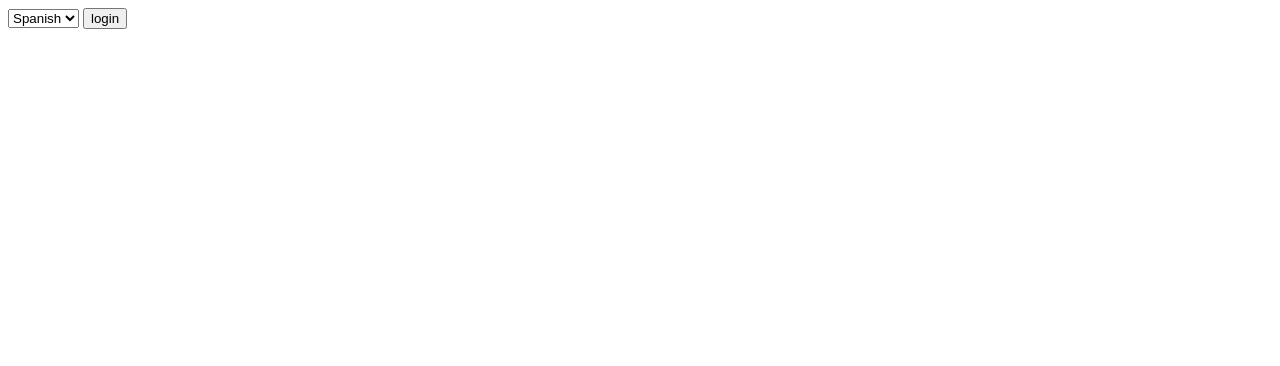
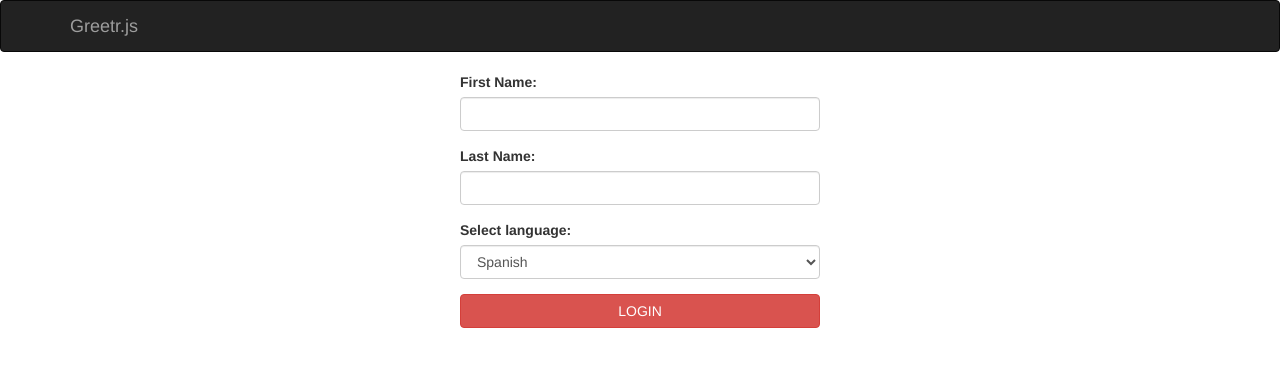
Before and after one commit to viveksharma619/Greetr, a website: page index.html in a window 1280 px wide. Drawn offline with nearby package versions, Linux system fonts and the light colour scheme.

Commit message:
Added Bootstrap and some input feilds

```diff
--- a/app.js
+++ b/app.js
@@ -3,7 +3,7 @@ var a = G$('Vivek', 'Sharma');
 
 $('#login').click(function(){
   //gets a  new object without new keyword
-  var loginGreetr = G$('Jane',' Doe');
+  var loginGreetr = G$($('#firstName').val(), $('#lastName').val());
   $('#logindiv').hide();
   //chainable methods
   loginGreetr.setLang($('#lang').val()).HTMLGreeting('#greeting', true).log();
--- a/index.html
+++ b/index.html
@@ -4,17 +4,47 @@
         <title>Simple Greetr JS</title>
         <meta charset="UTF-8">
         <meta name="viewport" content="width=device-width, initial-scale=1">
+        <!-- Latest compiled and minified CSS -->
+        <link rel="stylesheet" href="https://maxcdn.bootstrapcdn.com/bootstrap/3.3.7/css/bootstrap.min.css" integrity="sha384-BVYiiSIFeK1dGmJRAkycuHAHRg32OmUcww7on3RYdg4Va+PmSTsz/K68vbdEjh4u" crossorigin="anonymous">
     </head>
     <body>
-        <div id="logindiv">
-            <select id="lang">
-                <option value="es">Spanish</option>
-                <option value="en">English</option>
-            </select>
-            <input type="button" name="login" id="login" value="login">
+        <nav class="navbar navbar-inverse">
+            <div class="container">
+                <!-- Brand and toggle get grouped for better mobile display -->
+                <div class="navbar-header">
+                <a class="navbar-brand" href="">Greetr.js</a>
+                </div>
+            </div><!-- /.container -->
+        </nav>
+        <div class="container">
+            <div class="row">
+                <div class="col-md-4 col-md-offset-4">
+                    <div id="logindiv">
+                        <div class="form-group">
+                            <label for="usr">First Name:</label>
+                            <input type="text" class="form-control" id="firstName">
+                        </div>
+                        <div class="form-group">
+                            <label for="usr">Last Name:</label>
+                            <input type="text" class="form-control" id="lastName">
+                        </div>
+                        <div class="form-group">
+                            <label for="sel1">Select language:</label>
+                            <select id="lang" class="form-control">
+                                <option value="es">Spanish</option>
+                                <option value="en">English</option>
+                            </select>
+                        </div>
+                        <input type="button" class="btn btn-danger btn-block" name="login" id="login" value="LOGIN">
+                    </div>
+                    <h3 id="greeting"></h3>
+                </div>
+            </div>
         </div>
-        <h1 id="greeting"></h1>
+
         <script src="node_modules/jquery/dist/jquery.js"></script>
+        <!-- Latest compiled and minified JavaScript -->
+        <script src="https://maxcdn.bootstrapcdn.com/bootstrap/3.3.7/js/bootstrap.min.js" integrity="sha384-Tc5IQib027qvyjSMfHjOMaLkfuWVxZxUPnCJA7l2mCWNIpG9mGCD8wGNIcPD7Txa" crossorigin="anonymous"></script>
         <script src="greetr.js"></script>
         <script src="app.js"></script>
     </body>
```
